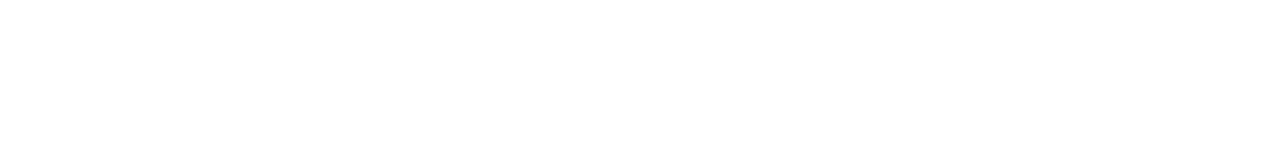
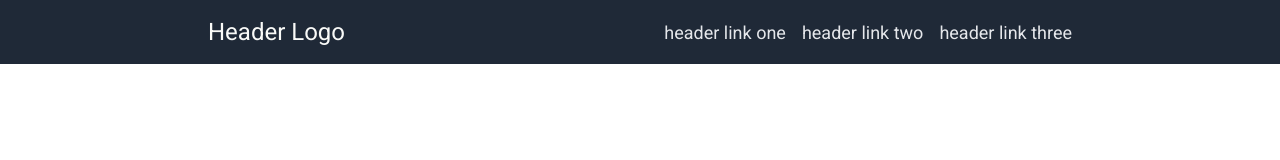
Before and after one commit to disidrosi/odin-landing-page, a plain HTML site: page index.html in a window 1280 px wide. Drawn offline with Linux system fonts and the light colour scheme.

Commit message:
Add header

```diff
--- a/index.html
+++ b/index.html
@@ -4,9 +4,23 @@
         <meta charset="utf-8">
         <meta name="viewport" content="width=device-width">
         <title>Awesome landing page</title>
-        <link rel="style.css" charset="utf-8">
+        <link rel="preconnect" href="https://fonts.googleapis.com">
+        <link rel="preconnect" href="https://fonts.gstatic.com" crossorigin>
+        <link href="https://fonts.googleapis.com/css2?family=Roboto:wght@400;500;700&display=swap" rel="stylesheet">
+        <link rel="stylesheet" href="style.css" charset="utf-8">
     </head>
     <body>
-
+        <div class="header-container">
+           <header>
+               <div class="logo">
+                  Header Logo
+               </div>
+               <ul class="header-links">
+                  <li><a href="#">header link one</a></li>
+                  <li><a href="#">header link two</a></li>
+                  <li><a href="#">header link three</a></li>
+               </ul>
+           </header>
+        </div>
     </body>
 </html>
--- a/style.css
+++ b/style.css
@@ -0,0 +1,42 @@
+* {
+    box-sizing: border-box;
+    padding: 0;
+    margin: 0;
+}
+
+body {
+    font-family: Roboto, system-ui, -apple-system, BlinkMacSystemFont, 'Segoe UI', Oxygen, Ubuntu, Cantarell, 'Open Sans', 'Helvetica Neue', sans-serif;
+}
+
+a {
+    text-decoration: none;
+    color: #E5E7EB;
+}
+
+.header-container {
+    background-color: #1F2937;
+}
+
+header {
+    width: 900px;
+    margin: 0 auto;
+    padding: 18px;
+    display: flex;
+    justify-content: space-between;
+    align-items: center;
+}
+
+.logo {
+    font-size: 24px;
+    color: #F9FAF8;
+}
+
+.header-links {
+    font-size: 18px;
+    color: #E5E7EB;
+    list-style: none;
+    display: flex;
+    justify-content: space-between;
+    align-items: center;
+    gap: 16px;
+}
```
